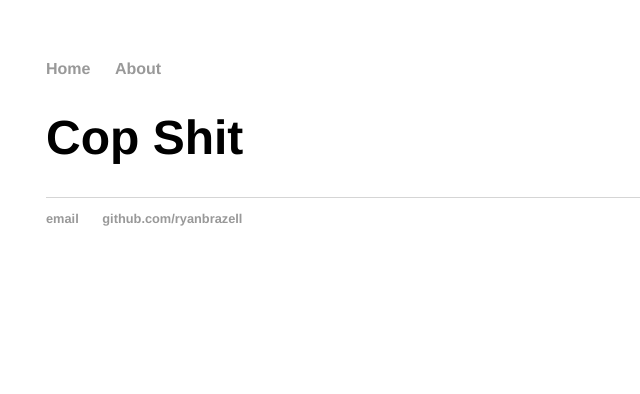
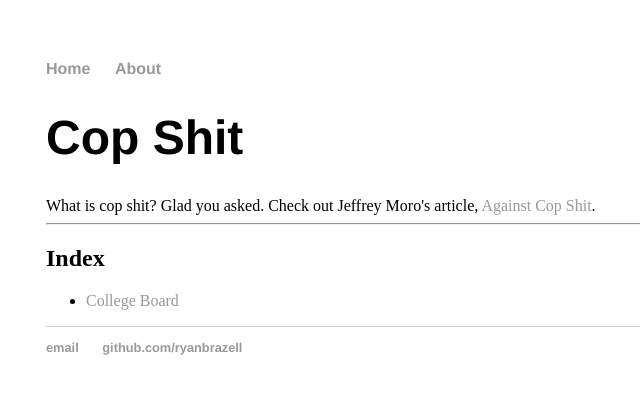
Before and after one commit to ryanbrazell/ryanbrazell.github.io, a Jekyll site: the page built from index.html, in a window 1280 px wide. Shown: the top 394 px of the page, without its empty margins (146-786 px from the left). Built offline with Jekyll 4.4.1, drawn with Linux system fonts in a browser that asks for light colours.

Commit message:
new college board article

```diff
--- a/index.html
+++ b/index.html
@@ -2,10 +2,14 @@
 layout: default
 title: Cop Shit
 ---
-	<h1>{{ page.title }}</h1>
-	<ul class="articles">
+<h1>{{ page.title }}</h1>
 
-	  {% for post in site.articles %}
-	    <li><span>{{ article.date | date_to_string }}</span> » <a href="{{ article.url }}" title="{{ article.title }}">{{ article.title }}</a></li>
-	  {% endfor %}
-	</ul>
+What is cop shit? Glad you asked. Check out Jeffrey Moro's article, <a href="https://jeffreymoro.com/blog/2020-02-13-against-cop-shit/" target="_blank">Against Cop Shit</a>.
+
+<hr />
+
+<h2>Index</h2>
+
+<ul>
+	<li><a href="http://copshit.net/2020/08/03/college-board">College Board</a></li>
+<ul>
```
Also changed, not shown: _articles/2020-08-03-college-board.md (added, +4 -0 lines), about.md (+0 -2 lines).
